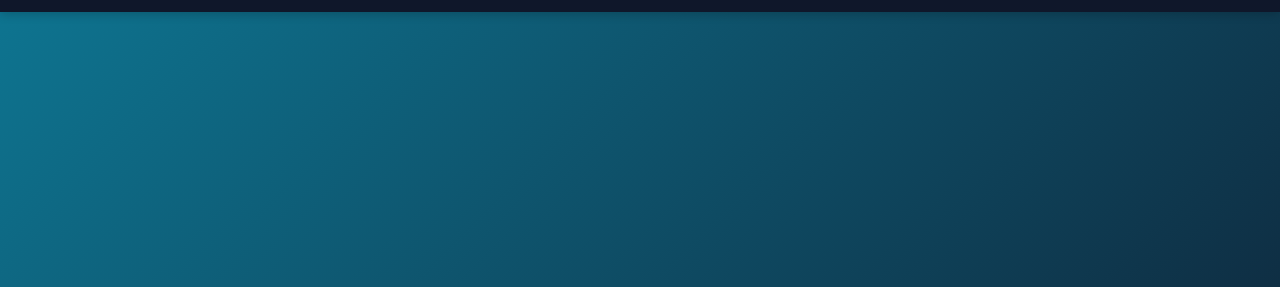
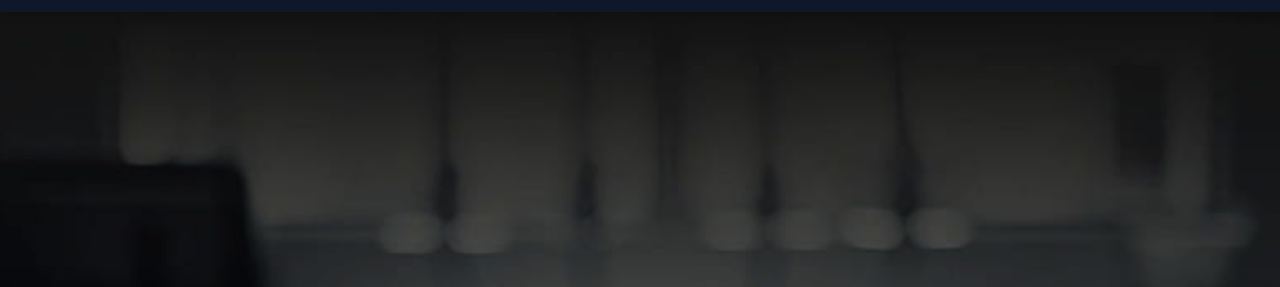
Before and after one commit to Raindrop504/keljo_almost_done_Project_in_ITC, a plain HTML site: page index.html in a window 1280 px wide. Shown: the part 73-360 px from the top of the page. Drawn offline with Linux system fonts and the light colour scheme.

Commit message:
Update style.css

```diff
--- a/style.css
+++ b/style.css
@@ -53,7 +53,7 @@ nav ul li a:hover {
     flex-direction: column;
     justify-content: center;
     align-items: center;
-    background: linear-gradient(135deg, #0E7490, #0F172A);
+    background: url("BackgroundITC.jpg") no-repeat center center/cover;
     color: white;
     text-align: center;
     padding: 0 20px;
```
